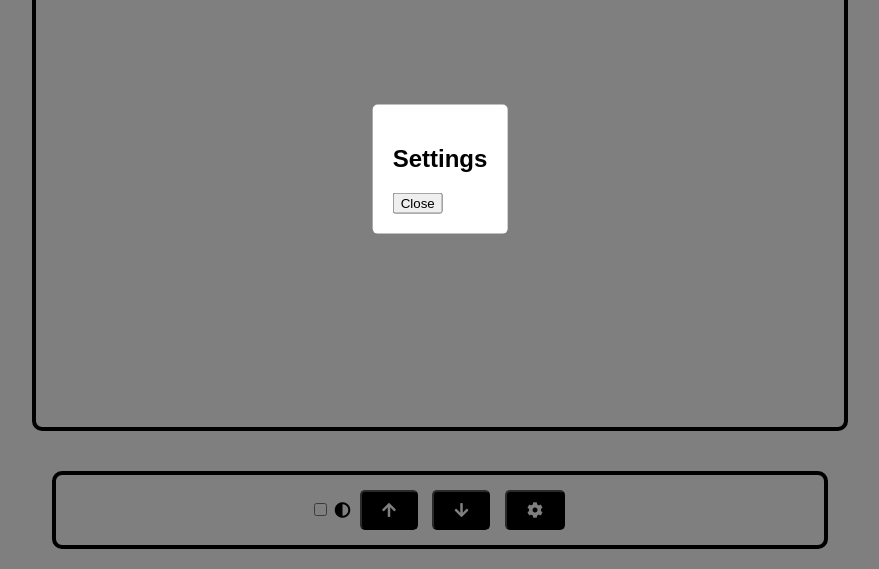
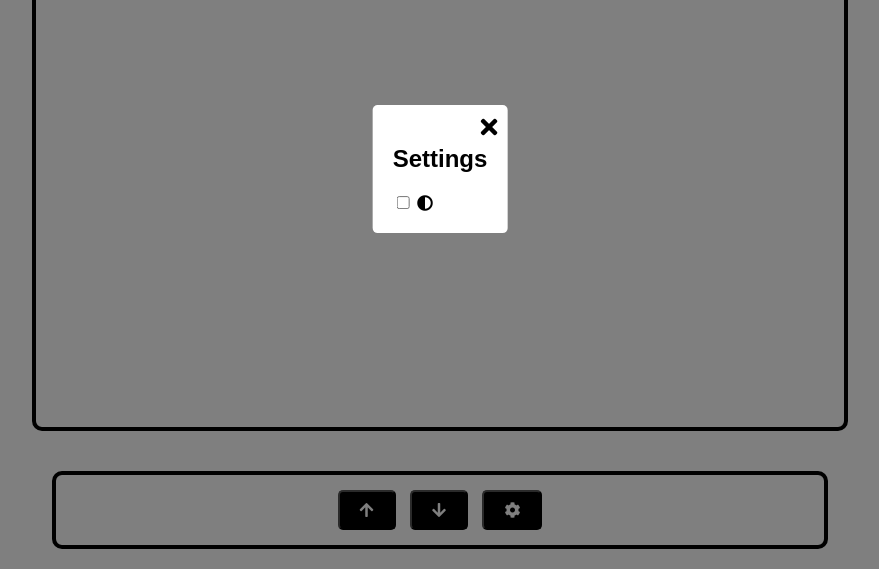
Before and after one commit to bknsehan/bknsehan.github.io, a plain HTML site: page index.html in a window 1280 px wide. Both pictures are taken after a click on the button 734 px from the left and 741 px from the top of the page. Shown: the part 231-800 px from the top of the page, without its empty margins (200-1079 px from the left). Drawn offline with Linux system fonts and the light colour scheme.

Commit message:
Update 1.7

```diff
--- a/index.html
+++ b/index.html
@@ -31,10 +31,6 @@
         <!-- Menu Bawah -->
         <footer class="menu-bawah">
             <!-- Tambahkan Switch untuk Dark Mode -->
-            <label for="dark-mode-toggle" class="dark-mode-label">
-                <input type="checkbox" id="dark-mode-toggle" class="dark-mode-toggle">
-                <i class="fas fa-adjust"></i> <!-- Icon dark mode -->
-            </label>
             <button id="scroll-top" class="fas fa-arrow-up"></button>
             <button id="scroll-bottom" class="fas fa-arrow-down"></button>
             <!-- Tambahkan Tombol Pengaturan -->
@@ -47,7 +43,11 @@
             <!-- Isi dari popup pengaturan -->
             <h2>Settings</h2>
             <!-- Konten pengaturan lainnya -->
-            <button id="close-settings-btn">Close</button>
+            <label for="dark-mode-toggle" class="dark-mode-label">
+                <input type="checkbox" id="dark-mode-toggle" class="dark-mode-toggle">
+                <i class="fas fa-adjust"></i> <!-- Icon dark mode -->
+            </label>
+            <i id="close-settings-btn" class="fas fa-times close-icon"></i>
         </div>
     </div>
 
--- a/styles.css
+++ b/styles.css
@@ -129,6 +129,14 @@ body.dark-mode .menu-bawah button:hover {
     border-radius: 5px;
 }
 
+.close-icon {
+    position: absolute;
+    top: 10px;
+    right: 10px;
+    cursor: pointer;
+    font-size: 24px;
+}
+
 /*Desktop*/
 @media only screen and (min-width: 768px) {
     .isi-konten,
```
Also changed, not shown: settings.html (deleted, +0 -26 lines), scripts.js (line endings or trailing spaces).
